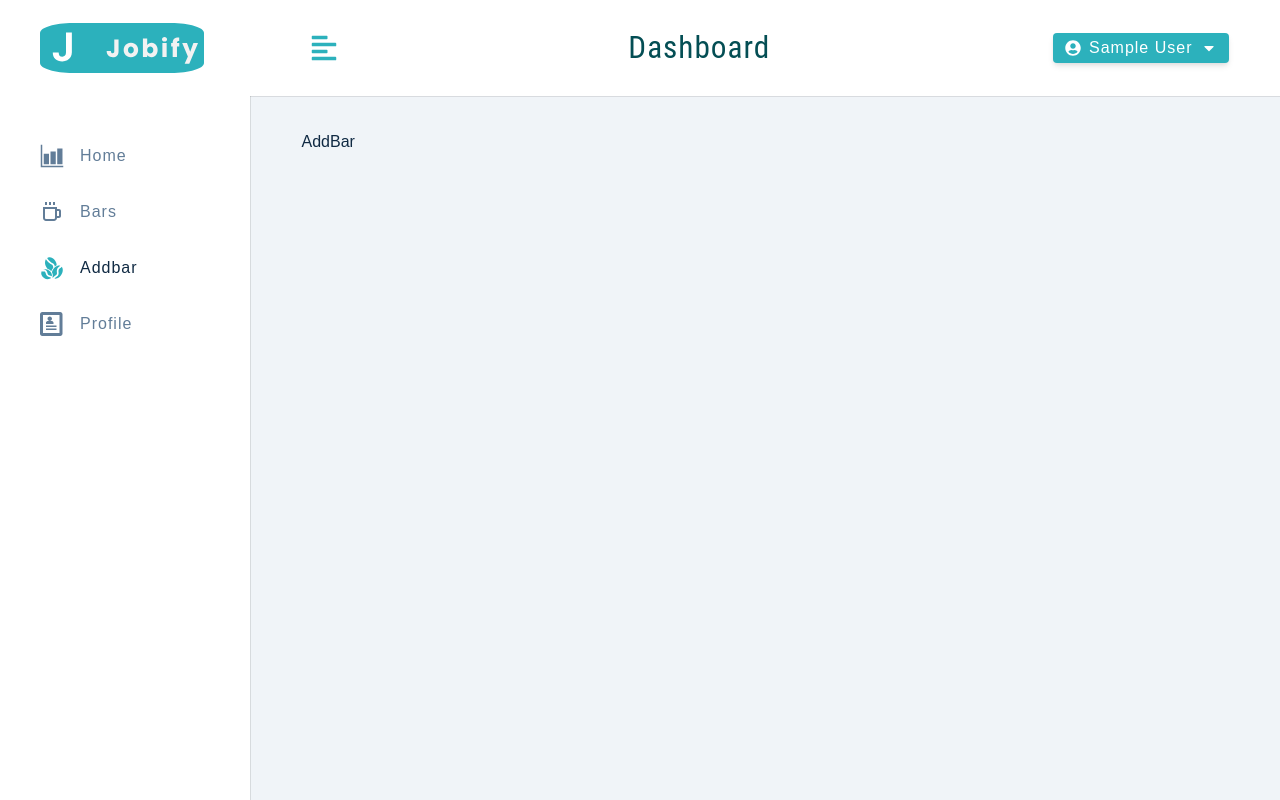
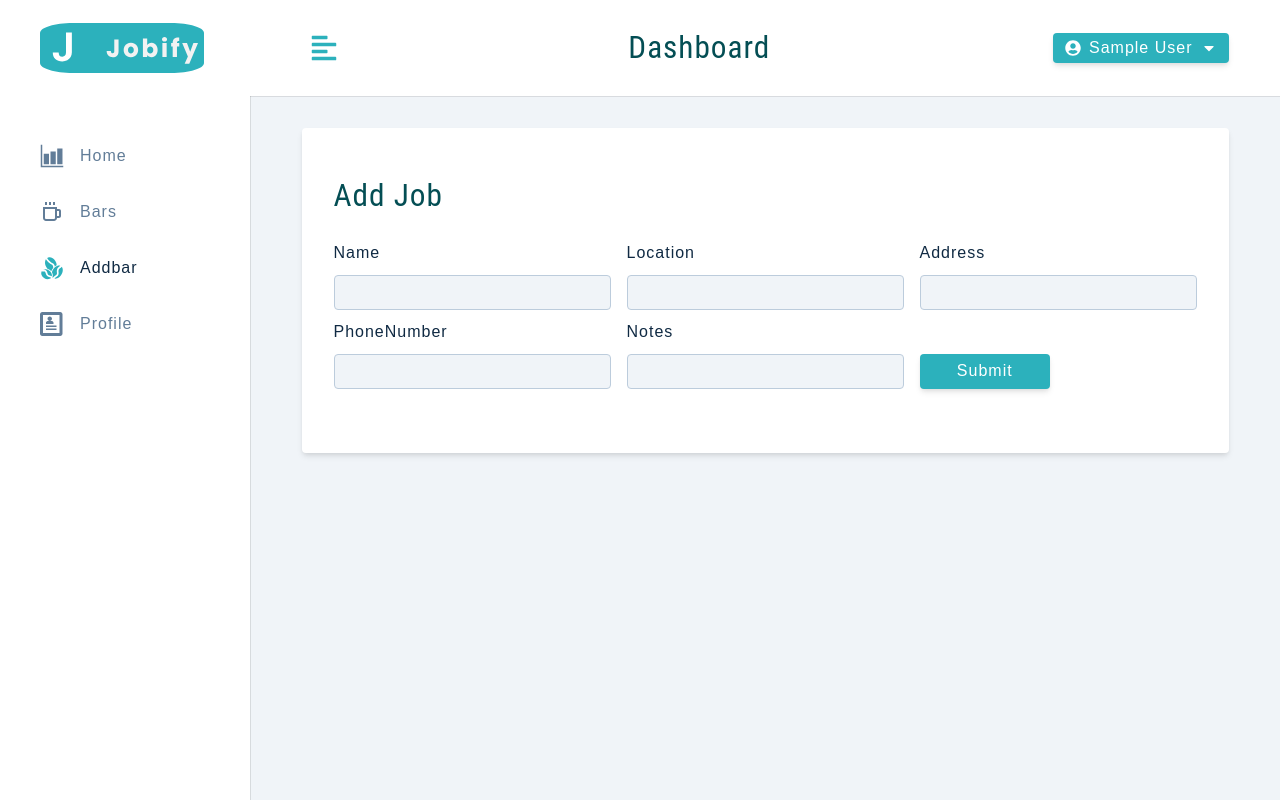
Before and after one commit to P-Pimentinha/BCM, a React (Create React App) app in the folder client/: page /addbar in a window 1280 px wide. Built offline with nearby package versions, Linux system fonts and the light colour scheme; sample sign-in values are in the browser's storage.

Commit message:
adds form to AddBar

```diff
--- a/client/src/context/appContext.js
+++ b/client/src/context/appContext.js
@@ -33,6 +33,14 @@
   userLocation: userLocation || '',
 
   showSidebar: false,
+
+  isEditing: false,
+  editBar: '',
+  name: '',
+  location: '',
+  address: '',
+  phoneNumber: '',
+  notes: '',
 };
 
 const AppContext = React.createContext();
--- a/client/src/pages/dashboard/AddBar.js
+++ b/client/src/pages/dashboard/AddBar.js
@@ -1,7 +1,90 @@
 import React from 'react';
+import { FormRow, Alert } from './../../components';
+import { useAppContext } from '../../context/appContext';
+import Wrapper from '../../assets/wrappers/DashboardFormPage';
 
 const AddBar = () => {
-  return <div>AddBar</div>;
+  const {
+    showAlert,
+    isEditing,
+    displayAlert,
+    editBar,
+    name,
+    location,
+    address,
+    phoneNumber,
+    notes,
+  } = useAppContext();
+
+  const handleSubmit = (e) => {
+    e.preventDefault();
+    if (!name) {
+      displayAlert();
+      return;
+    }
+    console.log('Bar Created');
+  };
+
+  const handleJobInput = (e) => {
+    const name = e.target.name;
+    const value = e.target.value;
+    console.log(`${name}:${value}`);
+  };
+
+  return (
+    <Wrapper>
+      <form className='form'>
+        <h3>{isEditing ? 'edit job' : 'add job'}</h3>
+        {showAlert && <Alert />}
+
+        {/* name */}
+        <div className='form-center'>
+          <FormRow
+            type='text'
+            name='name'
+            value={name}
+            handleChange={handleJobInput}
+          />
+          <FormRow
+            type='text'
+            name='location'
+            value={location}
+            handleChange={handleJobInput}
+          />
+          <FormRow
+            type='text'
+            name='address'
+            value={address}
+            handleChange={handleJobInput}
+          />
+
+          <FormRow
+            type='text'
+            name='phoneNumber'
+            value={phoneNumber}
+            handleChange={handleJobInput}
+          />
+
+          <FormRow
+            type='text'
+            name='notes'
+            value={notes}
+            handleChange={handleJobInput}
+          />
+
+          <div className='btn-container'>
+            <button
+              className='btn btn-block submit-btn'
+              type='submit'
+              onClick={handleSubmit}
+            >
+              submit
+            </button>
+          </div>
+        </div>
+      </form>
+    </Wrapper>
+  );
 };
 
 export default AddBar;
```
